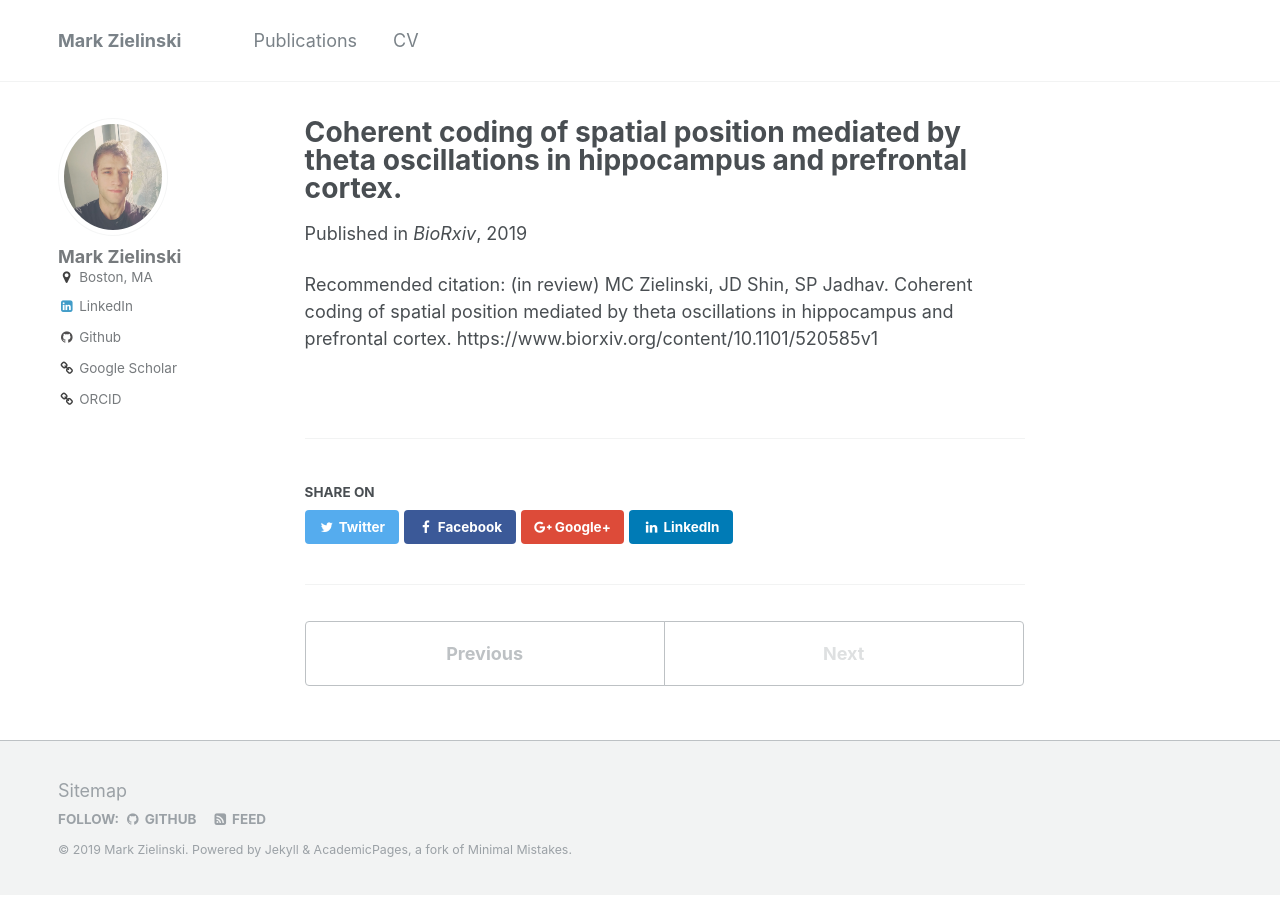
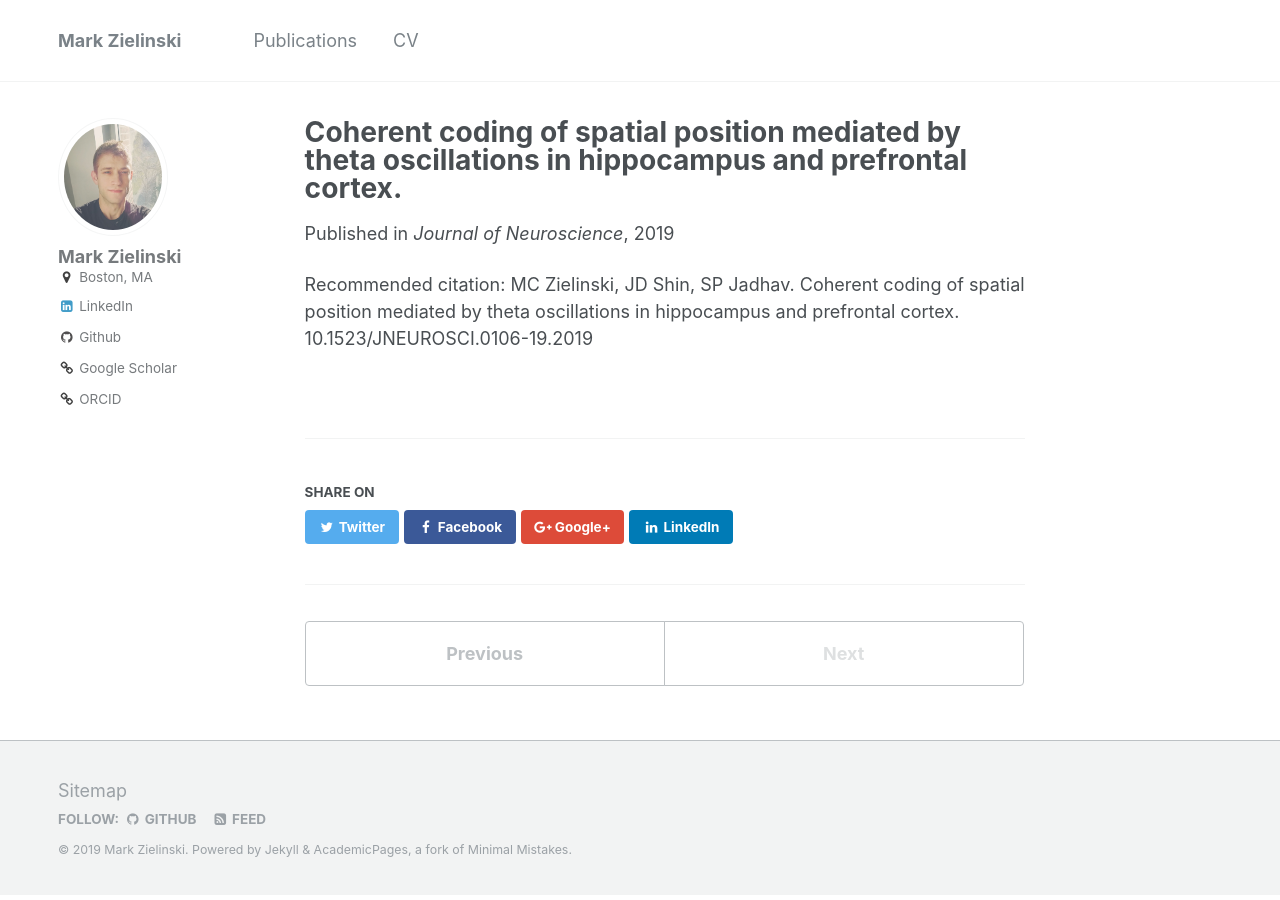
Before and after one commit to mczielinski/mczielinski.github.io, a Jekyll site: the page built from _publications/2019-01-01-Neuro-5.md, in a window 1280 px wide. Built offline with Jekyll 4.4.1, drawn with Linux system fonts in a browser that asks for light colours.

Commit message:
Update 2019-01-01-Neuro-5.md
Published

```diff
--- a/_publications/2019-01-01-Neuro-5.md
+++ b/_publications/2019-01-01-Neuro-5.md
@@ -2,7 +2,7 @@
 title: "Coherent coding of spatial position mediated by theta oscillations in hippocampus and prefrontal cortex."
 collection: publications
 permalink: /publication/2019-01-01-Neuro-5
-date: 2019-01-01
-venue: 'BioRxiv'
-citation: ' (in review) MC Zielinski, JD Shin, SP Jadhav. Coherent coding of spatial position mediated by theta oscillations in hippocampus and prefrontal cortex. https://www.biorxiv.org/content/10.1101/520585v1'
+date: 2019-06-19
+venue: 'Journal of Neuroscience'
+citation: 'MC Zielinski, JD Shin, SP Jadhav. Coherent coding of spatial position mediated by theta oscillations in hippocampus and prefrontal cortex. 10.1523/JNEUROSCI.0106-19.2019'
 ---
```
